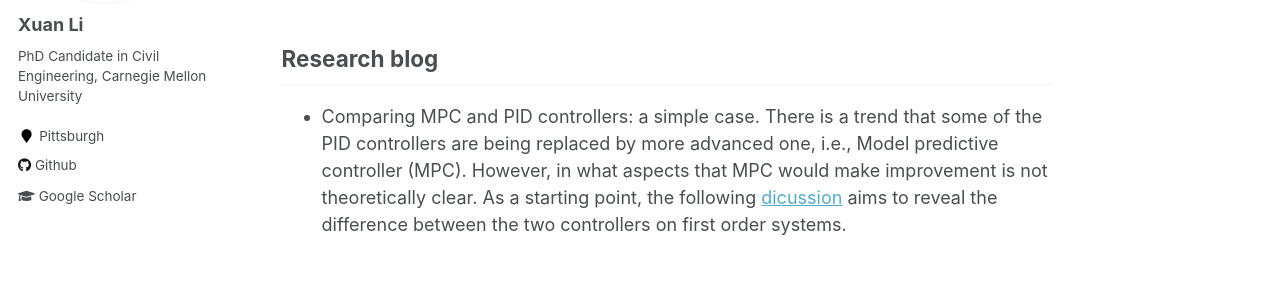
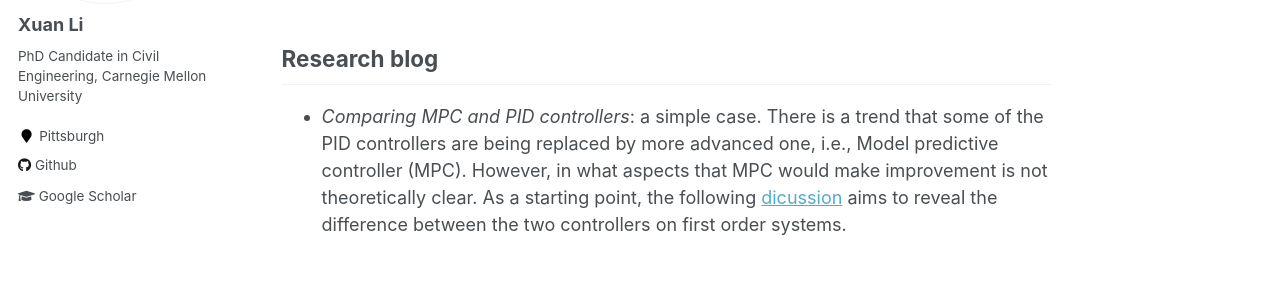
Before and after one commit to milanlx/milanlx.github.io, a Jekyll site: the page built from _pages/blog.md, in a window 1280 px wide. Shown: the part 289-588 px from the top of the page. Built offline with Jekyll 4.4.1, drawn with Linux system fonts in a browser that asks for light colours.

```diff
--- a/_pages/blog.md
+++ b/_pages/blog.md
@@ -12,5 +12,5 @@ Personal blog
 
 Research blog
 ---------------
-* Comparing MPC and PID controllers: a simple case.
+* *Comparing MPC and PID controllers*: a simple case.
 There is a trend that some of the PID controllers are being replaced by more advanced one, i.e., Model predictive controller (MPC). However, in what aspects that MPC would make improvement is not theoretically clear. As a starting point, the following [dicussion](https://milanlx.github.io/files/LQR_PID.pdf) aims to reveal the difference between the two controllers on first order systems.
```
